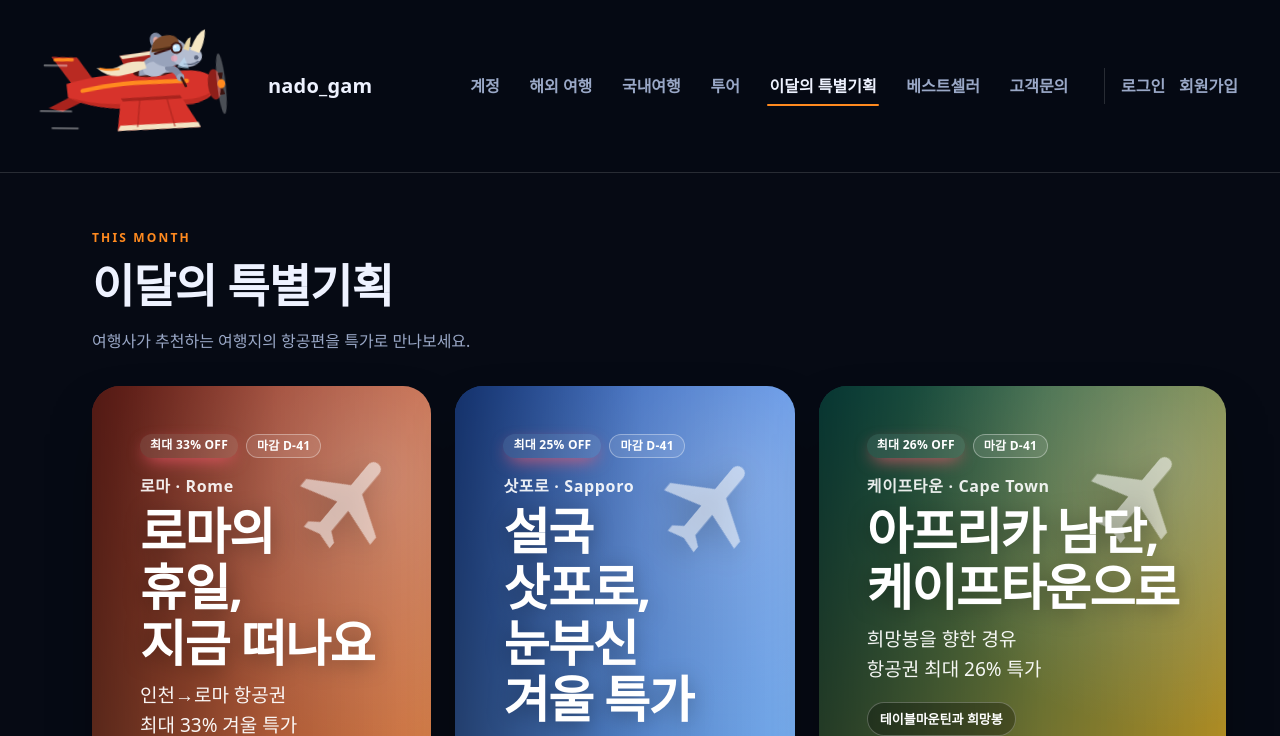
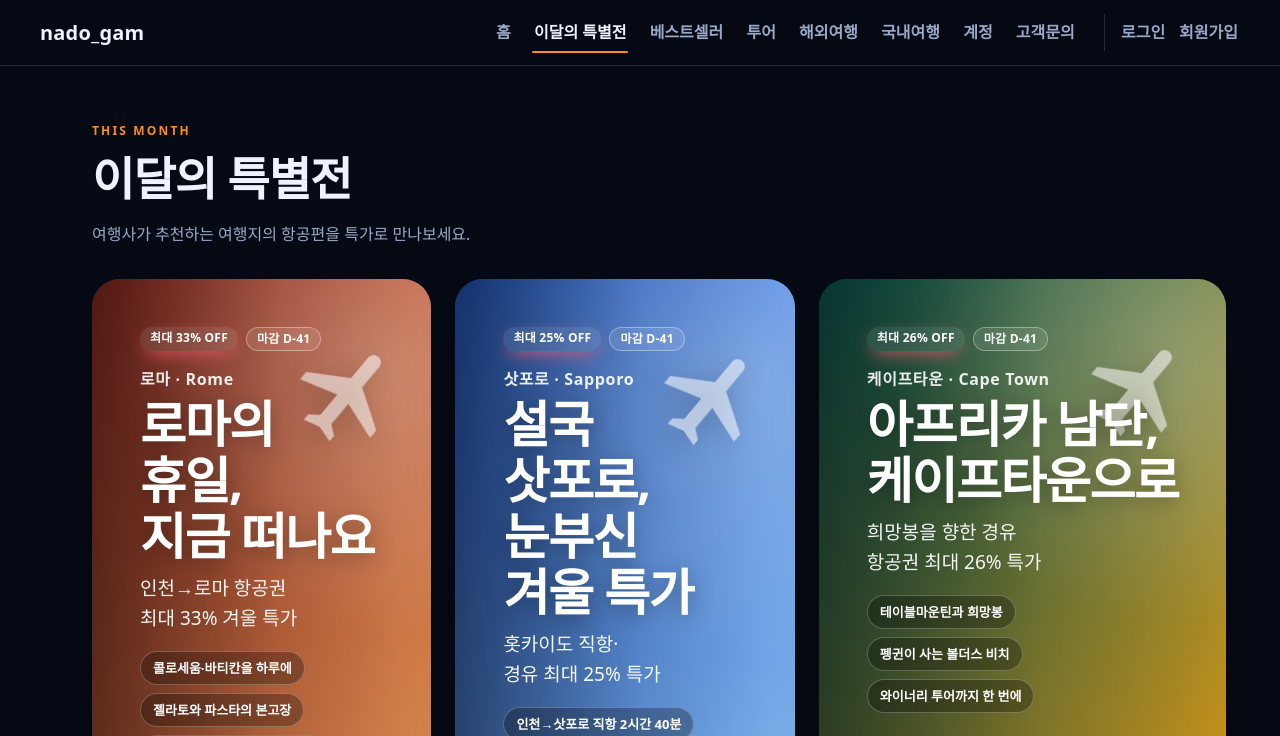
Before and after one commit to ho8566z/nado-gam, a Spring Boot app: page /special in a window 1280 px wide. Shown: the top 736 px of the page. Run offline with Spring Boot 4, Linux system fonts and the light colour scheme; a user stored in the database is signed in; some of the project's set-up classes (security, data sources, template engines, error pages and the like) are left out, and stand-ins take their place; some web fonts are replaced.

Commit message:
feat(layout): 상단 메뉴를 홈·특별전·베스트셀러 순서로 개편하고 특별기획을 특별전으로 변경
홈 / 이달의 특별전 / 베스트셀러 / 투어 / 해외여행 / 국내여행 / 계정 / 고객문의 순서로 바꾸고 | 뒤에 로그인·회원가입을 둔다. 로그인하면 계정 자리가 user님으로 바뀌고 오른쪽에는 로그아웃만 남는다. 장바구니·내 예약은 계정 화면에서 이동한다. 화면에 보이는 특별기획 표기를 특별전으로 통일했다.

```diff
--- a/src/main/java/com/nadogam/admin/AdminCatalogController.java
+++ b/src/main/java/com/nadogam/admin/AdminCatalogController.java
@@ -35,7 +35,7 @@ public class AdminCatalogController {
 	private static final List<Kind> KINDS = List.of(
 		new Kind("destination", "해외 여행지", "destination", "destination_id", "name_ko", "status", "AVAILABLE", "UNAVAILABLE"),
 		new Kind("city", "국내 도시", "domestic_city", "city_id", "name_ko", "status", "AVAILABLE", "UNAVAILABLE"),
-		new Kind("plan", "특별기획", "monthly_plan", "plan_id", "title", null, null, null),
+		new Kind("plan", "특별전", "monthly_plan", "plan_id", "title", null, null, null),
 		new Kind("tour", "투어", "tour", "tour_id", "title", "status", "ON_SALE", "HIDDEN"),
 		new Kind("hotel", "호텔", "hotel", "hotel_id", "name", "status", "ON_SALE", "HIDDEN"),
 		new Kind("cruise", "크루즈", "cruise", "cruise_id", "title", "status", "ON_SALE", "HIDDEN"));
--- a/src/main/resources/static/css/auth.css
+++ b/src/main/resources/static/css/auth.css
@@ -2,7 +2,7 @@
 .auth-links { display: flex; align-items: center; gap: 10px; margin-left: 8px; padding-left: 14px; border-left: 1px solid var(--line); }
 .auth-links a, .auth-links button { background: none; border: 0; padding: 6px 2px; font-weight: 600; color: var(--muted); }
 .auth-links a:hover, .auth-links button:hover { color: var(--ink); }
-.auth-links .who { color: var(--accent); font-weight: 700; }
+.auth-links .who, .site-header nav a.who { color: var(--accent); font-weight: 700; }
 
 .auth-card { max-width: 440px; margin: 56px auto 0; padding: 32px clamp(20px, 5vw, 36px); background: var(--panel); border: 1px solid var(--line); border-radius: var(--radius); }
 .auth-card h1 { font-size: 28px; font-weight: 800; letter-spacing: -0.02em; margin: 2px 0 6px; }
--- a/src/main/resources/static/css/main.css
+++ b/src/main/resources/static/css/main.css
@@ -41,7 +41,7 @@ button { font: inherit; color: inherit; cursor: pointer; }
 }
 .logo { display: inline-flex; align-items: center; gap: 8px; font-weight: 800; font-size: 20px; letter-spacing: 0.2px; }
 .logo-plane { width: 22px; height: 22px; fill: var(--accent); transform: rotate(45deg); }
-.site-header nav { display: flex; gap: clamp(8px, 2vw, 26px); flex-wrap: wrap; justify-content: flex-end; }
+.site-header nav { display: flex; align-items: center; gap: clamp(8px, 1.5vw, 22px); flex-wrap: wrap; justify-content: flex-end; }
 .site-header nav a {
 	position: relative; padding: 6px 2px; font-weight: 600; color: var(--muted); transition: color 0.2s;
 }
--- a/src/main/resources/templates/fragments/layout.html
+++ b/src/main/resources/templates/fragments/layout.html
@@ -17,16 +17,19 @@
 <body>
 <header class="site-header" th:fragment="header(active)">
 	<a class="logo" th:href="@{/}" data-transition>
-		<svg th:replace="~{fragments/mascot :: mascotSvg('mascot--logo')}"></svg>
 		<span>nado_gam</span>
 	</a>
 	<nav aria-label="주 메뉴">
-		<a th:href="@{/account}" th:classappend="${active == 'account'} ? 'is-active'">계정</a>
-		<a th:href="@{/travel}" th:classappend="${active == 'travel'} ? 'is-active'">해외 여행</a>
+		<a th:href="@{/}" th:classappend="${active == 'home'} ? 'is-active'">홈</a>
+		<a th:href="@{/special}" th:classappend="${active == 'special'} ? 'is-active'">이달의 특별전</a>
+		<a th:href="@{/bestseller}" th:classappend="${active == 'bestseller'} ? 'is-active'">베스트셀러</a>
+		<a th:href="@{/tour}" th:classappend="${active == 'tour'} ? 'is-active'">투어</a>
+		<a th:href="@{/travel}" th:classappend="${active == 'travel'} ? 'is-active'">해외여행</a>
 		<a th:href="@{/domestic}" th:classappend="${active == 'domestic'} ? 'is-active'">국내여행</a>
-		<a th:href="@{/tour}" th:classappend="${active == 'tour'} ? 'is-active'">투어</a>
-		<a th:href="@{/special}" th:classappend="${active == 'special'} ? 'is-active'">이달의 특별기획</a>
-		<a th:href="@{/bestseller}" th:classappend="${active == 'bestseller'} ? 'is-active'">베스트셀러</a>
+		<!-- 로그인하면 '계정' 자리가 'user님'(계정 화면 링크, 관리자는 관리자 화면)으로 바뀐다 -->
+		<a th:if="${loginUser == null}" th:href="@{/account}" th:classappend="${active == 'account'} ? 'is-active'">계정</a>
+		<a th:if="${loginUser != null}" class="who" th:href="${loginUser.admin} ? @{/admin} : @{/account}"
+			th:classappend="${active == 'account' or active == 'cart' or active == 'reservations'} ? 'is-active'" th:text="${loginUser.username} + '님'">user님</a>
 		<a th:href="@{/support}" th:classappend="${active == 'support'} ? 'is-active'">고객문의</a>
 		<span class="auth-links">
 			<th:block th:if="${loginUser == null}">
@@ -34,11 +37,6 @@
 				<a th:href="@{/signup}">회원가입</a>
 			</th:block>
 			<th:block th:if="${loginUser != null}">
-				<th:block th:unless="${loginUser.admin}">
-					<a th:href="@{/cart}" th:classappend="${active == 'cart'} ? 'is-active'">장바구니</a>
-					<a th:href="@{/reservations}" th:classappend="${active == 'reservations'} ? 'is-active'">내 예약</a>
-				</th:block>
-				<span class="who" th:text="${loginUser.username} + '님'">user님</span>
 				<form th:action="${loginUser.admin} ? @{/admin/logout} : @{/logout}" method="post">
 					<button type="submit">로그아웃</button>
 				</form>
@@ -70,7 +68,7 @@
 		</a>
 		<a th:href="@{/special}" data-tab="/special">
 			<svg viewBox="0 0 24 24" aria-hidden="true"><path d="M3 12V4h8l10 10-8 8z"/><circle cx="7.5" cy="8.5" r="1.2"/></svg>
-			<span>기획</span>
+			<span>특별전</span>
 		</a>
 		<a th:href="@{/tour}" data-tab="/tour">
 			<svg viewBox="0 0 24 24" aria-hidden="true"><path d="M12 21s-7-6.2-7-11.2A7 7 0 0 1 19 9.8C19 14.8 12 21 12 21z"/><circle cx="12" cy="10" r="2.6"/></svg>
--- a/src/main/resources/templates/special/detail.html
+++ b/src/main/resources/templates/special/detail.html
@@ -5,7 +5,7 @@
 <header th:replace="~{fragments/layout :: header('special')}"></header>
 <main class="page">
 
-	<a class="back" th:href="@{/special}" data-transition>← 이달의 특별기획</a>
+	<a class="back" th:href="@{/special}" data-transition>← 이달의 특별전</a>
 
 	<section class="detail-hero" th:style="|--c1:${detail.plan().from()};--c2:${detail.plan().to()}|">
 		<span class="poster-bgtext" aria-hidden="true" th:text="${detail.plan().nameEnUpper()}">ROME</span>
--- a/src/main/resources/templates/special/list.html
+++ b/src/main/resources/templates/special/list.html
@@ -1,12 +1,12 @@
 <!DOCTYPE html>
 <html lang="ko" xmlns:th="http://www.thymeleaf.org">
-<head th:replace="~{fragments/layout :: head('이달의 특별기획')}"></head>
+<head th:replace="~{fragments/layout :: head('이달의 특별전')}"></head>
 <body>
 <header th:replace="~{fragments/layout :: header('special')}"></header>
 <main class="page">
 	<section class="page-title">
 		<span class="kicker">THIS MONTH</span>
-		<h1>이달의 특별기획</h1>
+		<h1>이달의 특별전</h1>
 		<p>여행사가 추천하는 여행지의 항공편을 특가로 만나보세요.</p>
 	</section>
 	<section class="grid">
```
